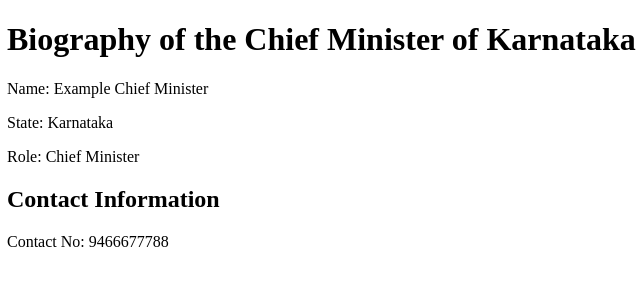
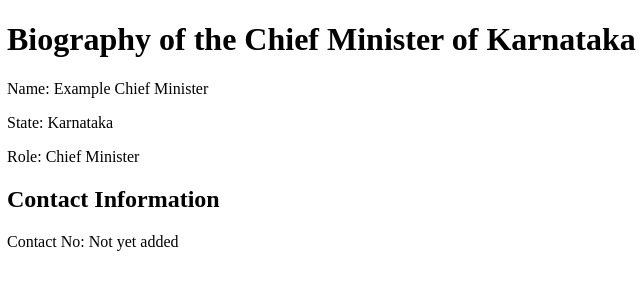
Before and after one commit to Meherangel23/Merge-conflict, a plain HTML site: page index.html in a window 1280 px wide. Shown: the full height of the page, 1-641 px from the left. Drawn offline with Linux system fonts and the light colour scheme.

Commit message:
Update contact number to 'Not yet added'

```diff
--- a/index.html
+++ b/index.html
@@ -1,4 +1,3 @@
-
 <!DOCTYPE html>
 <html>
 <head>
@@ -11,6 +10,6 @@
     <p>Role: Chief Minister</p>
 
     <h2>Contact Information</h2>
-    <p>Contact No: 9466677788</p>
+    <p>Contact No: Not yet added</p>
 </body>
 </html>
```
